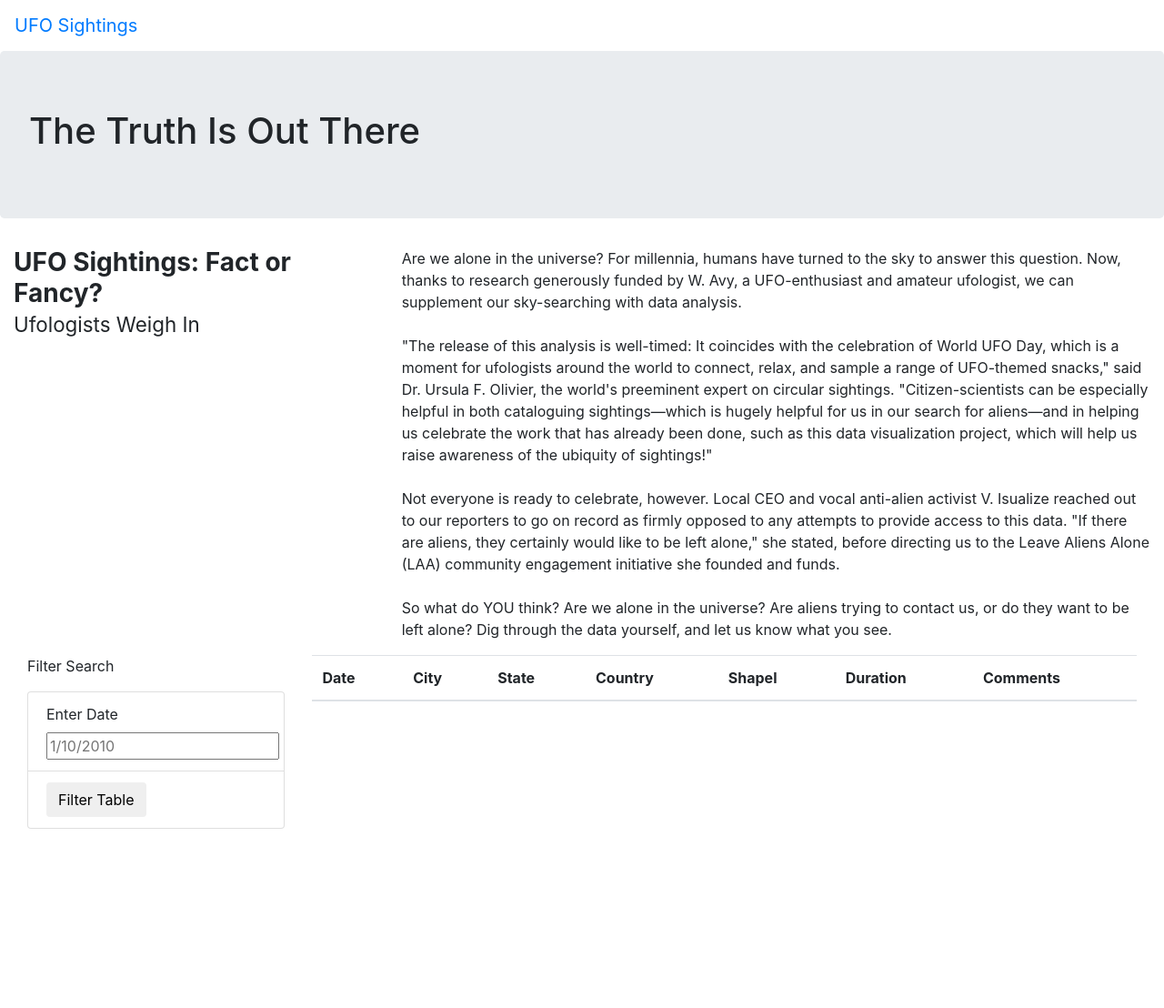
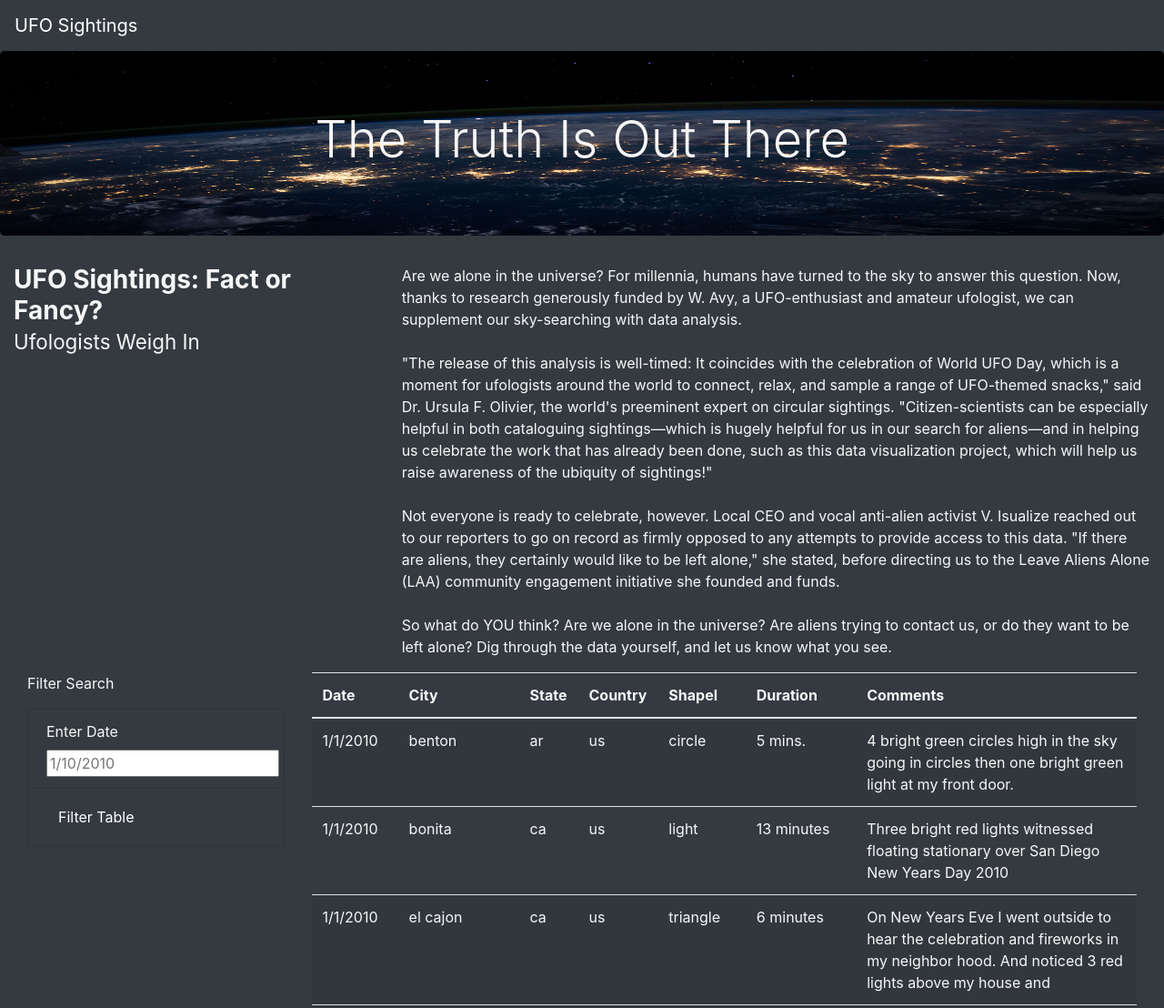
Before and after one commit to bromul/UFOs, a plain HTML site: page index.html in a window 1280 px wide. Shown: the top 1108 px of the page at 91% size. Before the commit the page ends 911 px from the top, so only its background shows below. Drawn offline with nearby package versions, Linux system fonts and the light colour scheme.

Commit message:
All class work before challenge

```diff
--- a/index.html
+++ b/index.html
@@ -13,13 +13,13 @@
     />
     <link rel="stylesheet" href="static/css/style.css"/>
 </head>
-<body>
+<body class="bg-dark">
     <div class="wrapper">
-        <nav class="navbar navbar-expand-lg">
+        <nav class="navbar navbar-dark  bg-dar navbar-expand-lg">
             <a class="navbar-brand" href='index.html'>UFO Sightings</a>
         </nav>
         <div class="jumbotron">
-            <h1>The Truth Is Out There</h1>
+            <h1 class="display-4">The Truth Is Out There</h1>
         </div>
         <div class="container-fluid">
             <div class="row">
@@ -35,18 +35,18 @@
         <div class="container-fluid">
             <div class="row">
                 <div class="col-md-3">
-                    <form>
+                    <form class="bg-dark">
                         <p> Filter Search</p>
+                        <ul class="list-group bg-dark">
+                            <li class="list-group-item bg-dark">
+                                <label for="date">Enter Date</label>
+                                <input type="text" placeholder="1/10/2010" id="datetime" />
+                            </li>
+                            <li class="list-group-item bg-dark">
+                                <button id="filter-btn" type="button" class="btn btn-dark">Filter Table</button>
+                            </li>
+                        </ul>
                     </form>
-                    <ul class="list-group">
-                        <li class="list-group-item">
-                            <label for="date">Enter Date</label>
-                            <input type="text" placeholder="1/10/2010" id="datetime" />
-                        </li>
-                        <li class="list-group-item">
-                            <button id="filter-btn" type="button" class="btn btn-default">Filter Table</button>
-                        </li>
-                    </ul>
                 </div>
                 <div class="col-md-9">
                     <table class="table table-striped">
@@ -69,5 +69,8 @@
             </div>
         </div>
     </div>
+    <script src="https://cdnjs.cloudflare.com/ajax/libs/d3/4.11.0/d3.js"></script>
+    <script src="static/js/data.js"></script>
+    <script src="static/js/app.js"></script>
 </body>
 </html>
--- a/static/css/style.css
+++ b/static/css/style.css
@@ -0,0 +1,9 @@
+body {
+    color: #f7f7f7;
+}
+
+.jumbotron {
+    background-image: url('../images/nasa.jpg');
+    background-size: 100% 100%;
+    text-align: center;
+}
```
Also changed, not shown: static/images/nasa.jpg (added).
